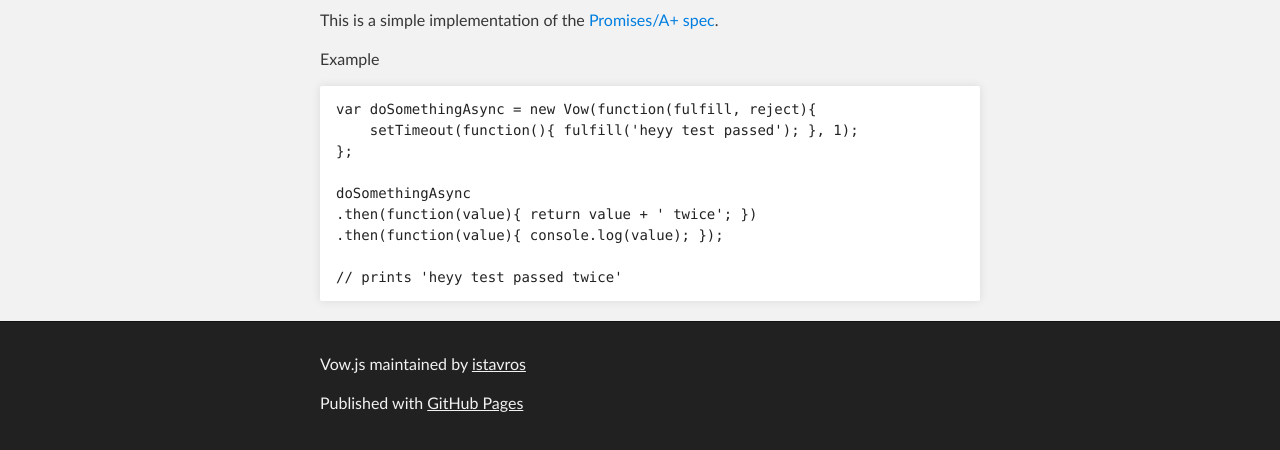
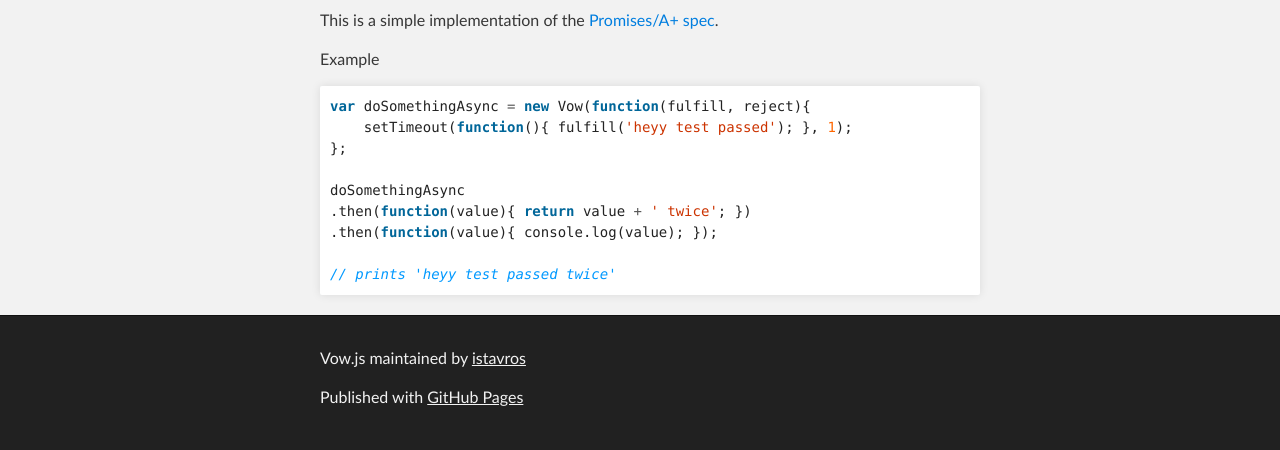
Before and after one commit to istavros/promises, a plain HTML site: page index.html in a window 1280 px wide. Shown: the part 252-702 px from the top of the page. Drawn offline with Linux system fonts and the light colour scheme.

```diff
--- a/index.html
+++ b/index.html
@@ -35,16 +35,16 @@
 
 <p>Example</p>
 
-<pre><code>var doSomethingAsync = new Vow(function(fulfill, reject){
-    setTimeout(function(){ fulfill('heyy test passed'); }, 1);
-};
+<div class="highlight highlight-JavaScript"><pre><span class="kd">var</span> <span class="nx">doSomethingAsync</span> <span class="o">=</span> <span class="k">new</span> <span class="nx">Vow</span><span class="p">(</span><span class="kd">function</span><span class="p">(</span><span class="nx">fulfill</span><span class="p">,</span> <span class="nx">reject</span><span class="p">){</span>
+    <span class="nx">setTimeout</span><span class="p">(</span><span class="kd">function</span><span class="p">(){</span> <span class="nx">fulfill</span><span class="p">(</span><span class="s1">'heyy test passed'</span><span class="p">);</span> <span class="p">},</span> <span class="mi">1</span><span class="p">);</span>
+<span class="p">};</span>
 
-doSomethingAsync
-.then(function(value){ return value + ' twice'; })
-.then(function(value){ console.log(value); });
+<span class="nx">doSomethingAsync</span>
+<span class="p">.</span><span class="nx">then</span><span class="p">(</span><span class="kd">function</span><span class="p">(</span><span class="nx">value</span><span class="p">){</span> <span class="k">return</span> <span class="nx">value</span> <span class="o">+</span> <span class="s1">' twice'</span><span class="p">;</span> <span class="p">})</span>
+<span class="p">.</span><span class="nx">then</span><span class="p">(</span><span class="kd">function</span><span class="p">(</span><span class="nx">value</span><span class="p">){</span> <span class="nx">console</span><span class="p">.</span><span class="nx">log</span><span class="p">(</span><span class="nx">value</span><span class="p">);</span> <span class="p">});</span>
 
-// prints 'heyy test passed twice'
-</code></pre>
+<span class="c1">// prints 'heyy test passed twice'</span>
+</pre></div>
       </section>
     </div>
 
```
Also changed, not shown: params.json (+1 -1 lines).
